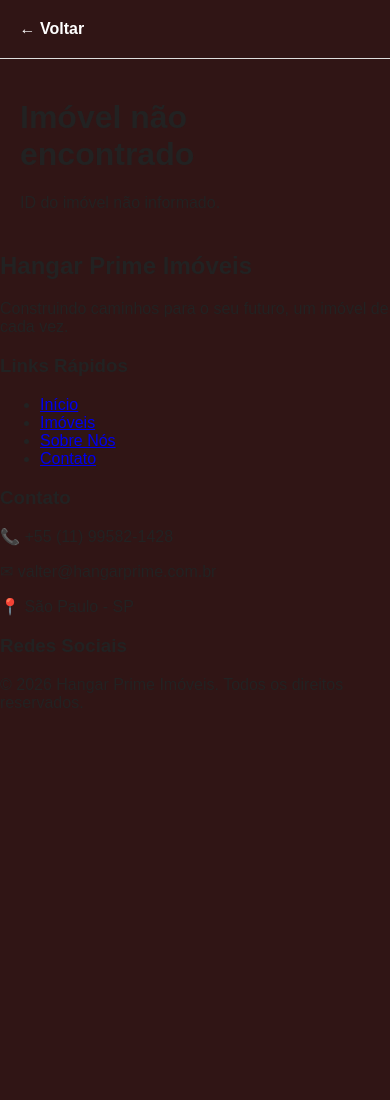
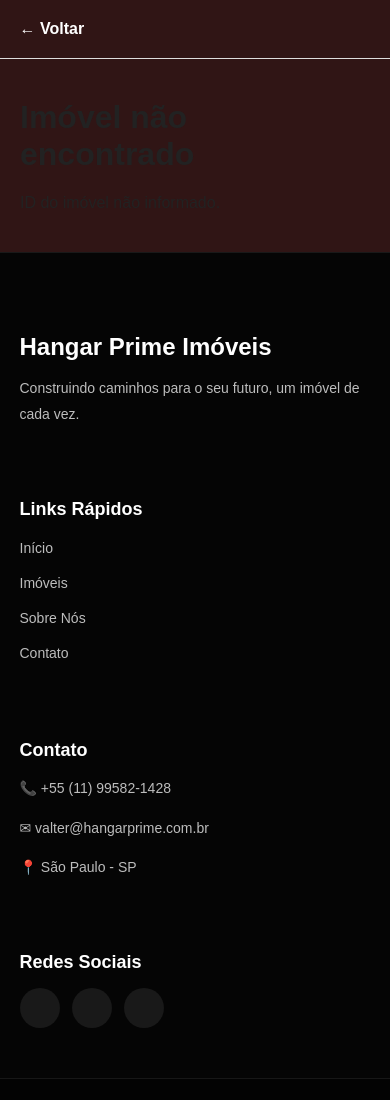
Before and after one commit to skullacho/TCC-3, a plain HTML site: page frontend/imovel/index.html in a window 390 px wide. Shown: the top 1100 px of the page. Before the commit the page ends 844 px from the top, so only its background shows below. Drawn offline with Linux system fonts and the light colour scheme.

Commit message:
Update style.css

```diff
--- a/frontend/imovel/style.css
+++ b/frontend/imovel/style.css
@@ -159,4 +159,115 @@
         padding: 20px;
     }
 
+        /* =========================================
+       FOOTER
+    ========================================= */
+
+    .footer {
+        background: #050505;
+        color: #fff;
+        padding-top: 60px;
+        width: 100%;
+        border-top: 1px solid rgba(255,255,255,0.08);
+    }
+
+    .footer-container {
+        width: 90%;
+        max-width: 1200px;
+        margin: auto;
+
+        display: grid;
+        grid-template-columns: repeat(
+            auto-fit,
+            minmax(220px, 1fr)
+        );
+
+        gap: 40px;
+    }
+
+    .footer h2 {
+        font-size: 24px;
+        margin-bottom: 15px;
+        color: #ffffff;
+    }
+
+    .footer h3 {
+        font-size: 18px;
+        margin-bottom: 15px;
+        color: #ffffff;
+    }
+
+    .footer p,
+    .footer a {
+        color: #bdbdbd;
+        font-size: 14px;
+        line-height: 1.8;
+    }
+
+    .footer a {
+        text-decoration: none;
+        transition: 0.3s ease;
+    }
+
+    .footer a:hover {
+        color: #ffffff;
+    }
+
+    .footer-links ul {
+        list-style: none;
+        padding: 0;
+    }
+
+    .footer-links li {
+        margin-bottom: 10px;
+    }
+
+    .social-icons {
+        display: flex;
+        gap: 12px;
+        margin-top: 15px;
+    }
+
+    .social-icons a {
+        width: 40px;
+        height: 40px;
+
+        display: flex;
+        align-items: center;
+        justify-content: center;
+
+        background: rgba(255,255,255,0.08);
+
+        border-radius: 50%;
+
+        font-size: 16px;
+
+        transition: 0.3s ease;
+    }
+
+    .social-icons a:hover {
+        background: #ffffff;
+        color: #000;
+
+        transform: translateY(-4px);
+    }
+
+    .footer-bottom {
+        margin-top: 50px;
+
+        border-top:
+            1px solid rgba(255,255,255,0.08);
+
+        background: #030303;
+
+        padding: 20px 10px;
+
+        text-align: center;
+    }
+
+    .footer-bottom p {
+        color: #a8a8a8;
+        font-size: 14px;
+    }
+
 }
```
